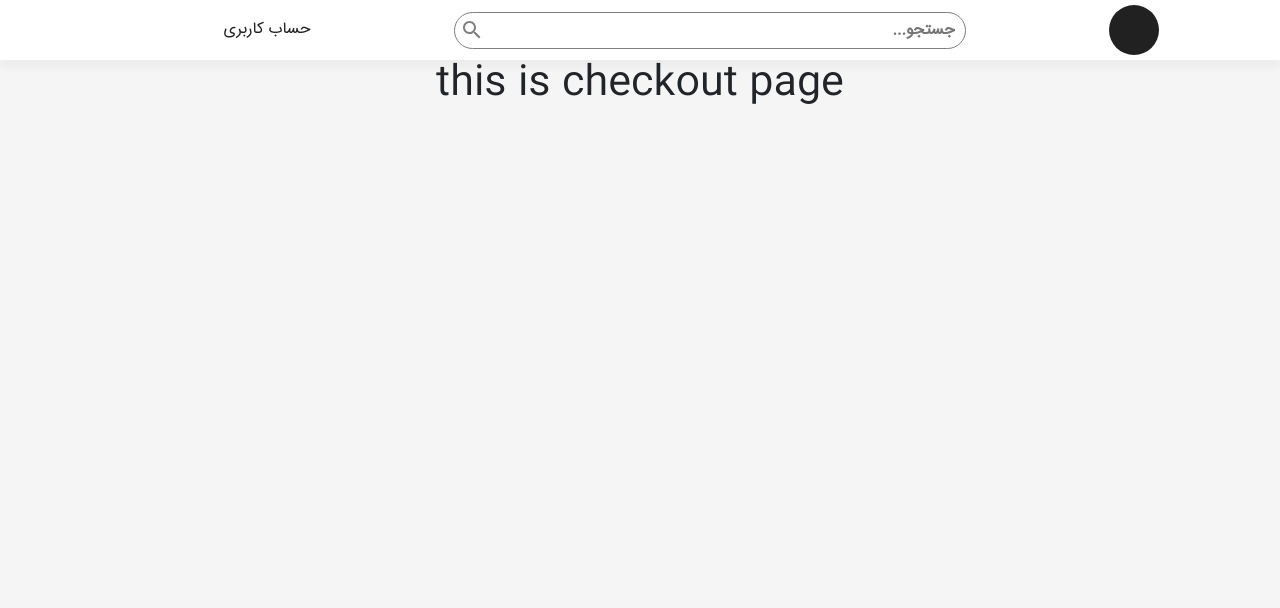
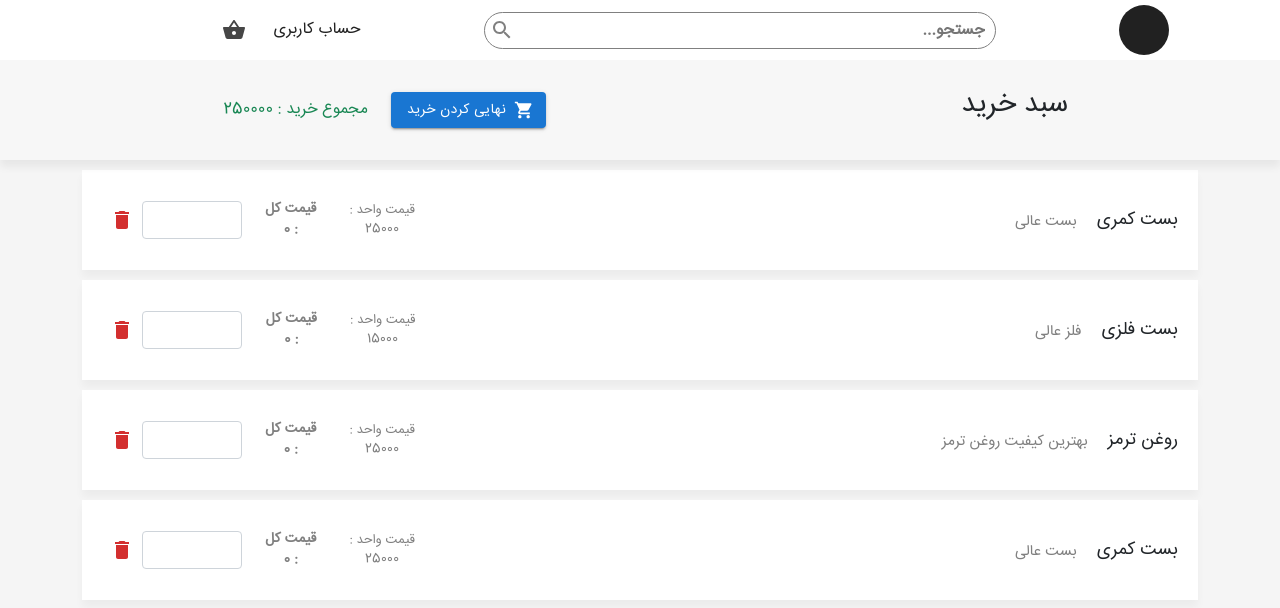
Before and after one commit to SiamakAlipour/shop, a React (Create React App) app in the folder client/: page /checkout in a window 1280 px wide. Shown: the top 608 px of the page. Built offline with nearby package versions, Linux system fonts and the light colour scheme.

Commit message:
checkout page ui added + some style fixes

```diff
--- a/client/package.json
+++ b/client/package.json
@@ -9,6 +9,7 @@
 		"@material-ui/icons": "^4.11.2",
 		"@material-ui/lab": "^4.0.0-alpha.60",
 		"@mui/icons-material": "^5.0.0",
+		"@mui/lab": "^5.0.0-alpha.48",
 		"@mui/material": "^5.0.0",
 		"@testing-library/jest-dom": "^5.14.1",
 		"@testing-library/react": "^11.2.7",
--- a/client/public/index.html
+++ b/client/public/index.html
@@ -24,7 +24,7 @@
       work correctly both with client-side routing and a non-root public URL.
       Learn how to configure a non-root public URL by running `npm run build`.
     -->
-		<title>React App</title>
+		<title>Shop React - Express</title>
 	</head>
 	<body>
 		<noscript>You need to enable JavaScript to run this app.</noscript>
--- /dev/null
+++ b/client/src/components/CheckoutItem.js
@@ -0,0 +1,37 @@
+import React, { useState } from 'react'
+import './styles/CheckoutItem.scss'
+import DeleteIcon from '@mui/icons-material/Delete'
+import IconButton from '@mui/material/IconButton'
+function CheckoutItem({ name, description, unitCost }) {
+	const [totalCost, setTotalCost] = useState('0')
+	return (
+		<div className='checkoutItem'>
+			<div className='checkoutItem__info'>
+				{/* name */}
+				<h4>{name}</h4>
+				{/* description */}
+				<p>{description}</p>
+			</div>
+			<div className='checkoutItem__buyInfo'>
+				{/* cost one product */}
+				<div className='checkoutItem__unitCost'>
+					قیمت واحد : {unitCost}{' '}
+				</div>
+				{/* cost all product */}
+				<div className='checkoutItem__totalCost'>
+					قیمت کل : {totalCost}
+				</div>
+				{/* edit count */}
+
+				<input type='number' min='0' className='form-control' />
+
+				{/* delete */}
+				<IconButton color='error'>
+					<DeleteIcon />
+				</IconButton>
+			</div>
+		</div>
+	)
+}
+
+export default CheckoutItem
--- /dev/null
+++ b/client/src/components/styles/CheckoutItem.scss
@@ -0,0 +1,62 @@
+.checkoutItem {
+	height: 100px;
+	background-color: white;
+	box-shadow: rgb(0 0 0 / 4%) 0 7px 8px 0;
+	margin-top: 10px;
+	display: flex;
+	align-items: center;
+	justify-content: space-between;
+	padding: 0px 20px;
+	&__info {
+		display: flex;
+		align-items: center;
+		flex-direction: row;
+
+		flex: 0.3;
+
+		h4 {
+			margin-top: 10px;
+			font-size: 18px;
+		}
+		> p {
+			color: gray;
+			font-size: 15px;
+			margin-top: 20px;
+			margin-right: 20px;
+		}
+	}
+	&__unitCost {
+		color: gray;
+		font-size: 13px;
+	}
+	&__totalCost {
+		color: gray;
+		font-weight: bold;
+		font-size: 14px;
+		margin-right: 20px;
+	}
+	&__buyInfo {
+		flex: 0.3;
+		display: flex;
+		align-items: center;
+		justify-content: space-between;
+		> input {
+			width: 100px;
+			margin-right: 20px;
+		}
+	}
+}
+
+@media screen and (max-width: 650px) {
+	.checkoutItem {
+		&__info {
+			h4 {
+				font-size: 15px;
+			}
+			p {
+				font-size: 12px;
+				// margin-top: inherit;
+			}
+		}
+	}
+}
--- a/client/src/container/Account.js
+++ b/client/src/container/Account.js
@@ -15,7 +15,7 @@ function Account() {
 		<div className='account'>
 			<div className='account__sideOptions'>
 				<ul>
-					<Link to='/'>
+					<Link to='/' className='active'>
 						<li>خانه</li>
 					</Link>
 
@@ -25,7 +25,9 @@ function Account() {
 					{admin ? (
 						<li onClick={() => setOption(1)}>مدیریت کاربران</li>
 					) : null}
-					<li onClick={() => setOption(2)}>سبد خرید</li>
+					<Link to='/checkout'>
+						<li>سبد خرید</li>
+					</Link>
 					<li onClick={() => setOption(3)}>ویرایش حساب کاربری</li>
 				</ul>
 			</div>
--- a/client/src/container/App.js
+++ b/client/src/container/App.js
@@ -7,6 +7,10 @@ import Footer from './Footer'
 import Register from './Register'
 import Login from './Login'
 import Account from './Account'
+import Option from './Option'
+import Sidebar from './Sidebar'
+import Checkout from './Checkout'
+
 function App() {
 	return (
 		<div className='App'>
@@ -21,7 +25,7 @@ function App() {
 						<Login />
 					</Route>
 					<Route path='/checkout'>
-						<h1>this is checkout page</h1>
+						<Checkout />
 					</Route>
 					<Route path='/account'>
 						<Account />
--- /dev/null
+++ b/client/src/container/Checkout.js
@@ -0,0 +1,52 @@
+import React, { useState } from 'react'
+import './styles/Checkout.scss'
+import LoadingButton from '@mui/lab/LoadingButton'
+import ShoppingCartIcon from '@mui/icons-material/ShoppingCart'
+import CheckoutItem from '../components/CheckoutItem'
+function Checkout() {
+	const [loading, setLoading] = useState(false)
+	return (
+		<div className='checkout'>
+			<div className='checkout__header'>
+				<h3>سبد خرید</h3>
+				<div className='checkout__wraper'>
+					<LoadingButton
+						endIcon={<ShoppingCartIcon />}
+						onClick={() => setLoading(true)}
+						loading={loading}
+						loadingPosition='end'
+						variant='contained'>
+						نهایی کردن خرید
+					</LoadingButton>
+					<p className='text-success'>مجموع خرید : {250000}</p>
+				</div>
+			</div>
+			<div className='container'>
+				<div className='checkout__products'>
+					<CheckoutItem
+						name={'بست کمری'}
+						description={'بست عالی'}
+						unitCost={25000}
+					/>
+					<CheckoutItem
+						name={'بست فلزی'}
+						description={'فلز عالی'}
+						unitCost={15000}
+					/>
+					<CheckoutItem
+						name={'روغن ترمز'}
+						description={'بهترین کیفیت روغن ترمز'}
+						unitCost={25000}
+					/>
+					<CheckoutItem
+						name={'بست کمری'}
+						description={'بست عالی'}
+						unitCost={25000}
+					/>
+				</div>
+			</div>
+		</div>
+	)
+}
+
+export default Checkout
--- a/client/src/container/Header.js
+++ b/client/src/container/Header.js
@@ -5,7 +5,8 @@ import SearchIcon from '@material-ui/icons/Search'
 import { useDispatch } from 'react-redux'
 import { addSearch } from '../store/actions/search'
 import { Link } from 'react-router-dom'
-
+import ShoppingBasketIcon from '@mui/icons-material/ShoppingBasket'
+import IconButton from '@mui/material/IconButton'
 function Header() {
 	const [logged, setLogged] = useState(true)
 	const searchInput = useRef()
@@ -42,9 +43,18 @@ function Header() {
 							</Link>{' '}
 						</>
 					) : (
-						<Link to='/account'>
-							<li>حساب کاربری</li>
-						</Link>
+						<>
+							<Link to='/account'>
+								<li>حساب کاربری</li>
+							</Link>
+							<Link to='/checkout'>
+								<li>
+									<IconButton>
+										<ShoppingBasketIcon />
+									</IconButton>
+								</li>
+							</Link>
+						</>
 					)}
 				</ul>
 			</div>
--- a/client/src/container/styles/Account.scss
+++ b/client/src/container/styles/Account.scss
@@ -21,19 +21,33 @@
 			flex-direction: column;
 			align-items: center;
 			padding: 0;
-			> a {
+			> .active {
 				width: 100%;
 				color: #212121;
 				background-color: #0f5bffb2;
 				padding: 15px;
 				color: whitesmoke;
-
 				text-decoration: none;
+				&:hover {
+					background-color: #0f5bffb2;
+				}
+			}
+			> a {
+				width: 100%;
+				background-color: white;
+				color: #212121;
+				padding: 15px;
+				cursor: pointer;
+				text-decoration: none;
+				transition: background-color 0.4s ease-out;
+				&:hover {
+					background-color: #00ff88;
+				}
 			}
 			> li {
 				width: 100%;
 				background-color: white;
-
+				color: #212121;
 				padding: 15px;
 				cursor: pointer;
 				transition: background-color 0.4s ease-out;
--- /dev/null
+++ b/client/src/container/styles/Checkout.scss
@@ -0,0 +1,48 @@
+.checkout {
+	width: 100%;
+	height: 900px;
+	background-color: whitesmoke;
+	display: flex;
+	flex-direction: column;
+	align-items: center;
+	&__header {
+		background-color: rgb(247, 247, 247);
+		box-shadow: rgb(0 0 0 / 6%) 0 7px 8px 0;
+		width: 100%;
+		height: 100px;
+		padding: 10px;
+		position: sticky;
+		top: 0;
+		right: 0;
+		display: flex;
+		align-items: center;
+		justify-content: space-around;
+		z-index: 2;
+	}
+	&__wraper {
+		display: flex;
+		flex: 0.3;
+		align-items: center;
+		justify-content: space-around;
+		p {
+			margin-top: 15px;
+		}
+		> button {
+			font-family: IRANSans;
+			direction: ltr;
+		}
+	}
+	&__products {
+		width: 100%;
+	}
+}
+@media screen and (max-width: 960px) {
+	.checkout {
+		&__header {
+			flex-direction: column;
+			button {
+				margin-left: 20px;
+			}
+		}
+	}
+}
--- a/client/src/container/styles/Feed.scss
+++ b/client/src/container/styles/Feed.scss
@@ -21,10 +21,13 @@
 		align-items: center;
 	}
 	&__category {
-		flex: 0.3;
+		flex: 0.4;
 		display: flex;
 		align-items: center;
 		justify-content: space-around;
+		> label {
+			margin-left: 10px;
+		}
 	}
 	&__content {
 		width: 96%;
@@ -52,3 +55,14 @@
 		margin-bottom: 20px;
 	}
 }
+
+@media screen and (max-width: 960px) {
+	.feed {
+		&__category {
+			flex-direction: column;
+			label {
+				margin-left: 0px;
+			}
+		}
+	}
+}
--- a/client/src/container/styles/Header.scss
+++ b/client/src/container/styles/Header.scss
@@ -50,6 +50,9 @@
 				color: #212121;
 				li {
 					margin-left: 20px;
+					> button {
+						color: #464646;
+					}
 				}
 			}
 		}
```
Also changed, not shown: 1 other file (tests, documents, lock files or other folders).
